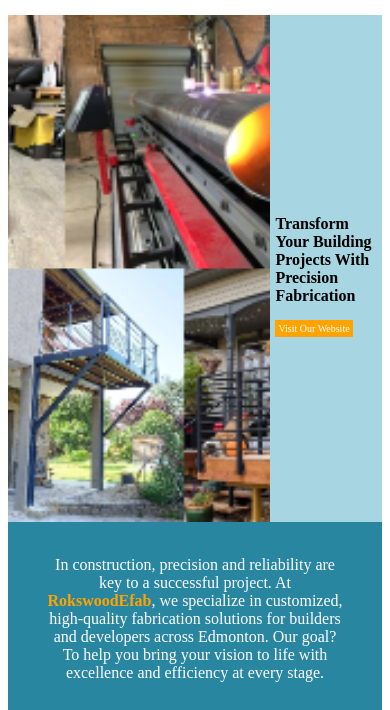
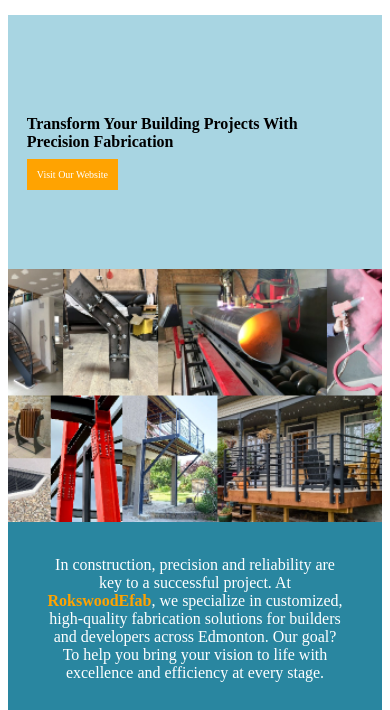
Before and after one commit to Dare649/rokswood-efab, a plain HTML site: page index.html in a window 390 px wide. Shown: the part 129-839 px from the top of the page. Drawn offline with Linux system fonts and the light colour scheme.

Commit message:
fourth commit

```diff
--- a/style.css
+++ b/style.css
@@ -384,9 +384,34 @@
     .second {
         display: flex;
         align-items: center;
-        flex-direction: row;
+        flex-direction: column-reverse;
         width: 100%;
         height: 60vh;
+    }
+
+    .second-1 {
+        width: 100%;
+        height: 100%; /* Inherits 100% of parent's height */
+    }
+
+    .second-1-img {
+        width: 100%;
+        height: 100%;
+        object-fit: cover;
+    }
+
+    .second-2 {
+        width: 100%;
+        padding: 0%, 5%;
+        flex-direction: row;
+        display: flex;
+        align-items: center;
+        justify-content: center;
+        background-color: #A8D5E2;
+    }
+
+    .second-2-inner {
+        padding: 5%;
     }
 
     .second-2-text {
```
